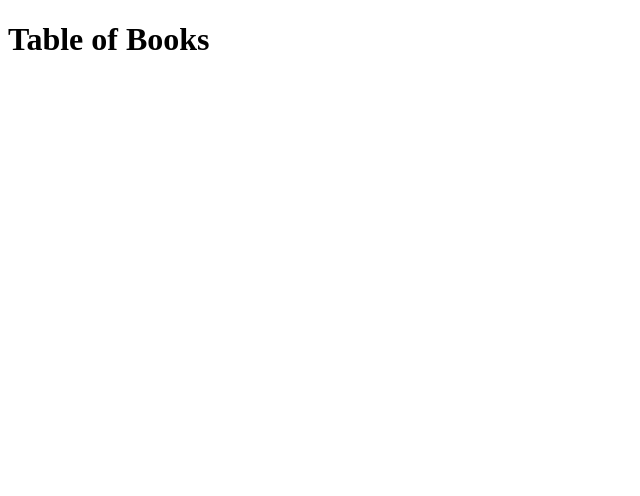
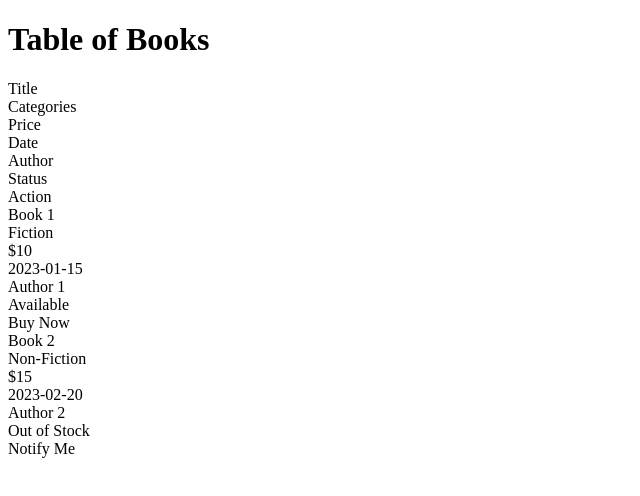
Before and after one commit to nrshakib/technofix-table-task, a React (Vite) app: page / in a window 1280 px wide. Shown: the top 496 px of the page, without its empty margins (0-640 px from the left). Built offline with nearby package versions, Linux system fonts and the light colour scheme.

Commit message:
Added Table Columns and Row Data

```diff
--- a/src/components/Table.jsx
+++ b/src/components/Table.jsx
@@ -1,5 +1,30 @@
-const Table = () => {
-  return <div></div>;
+const Table = ({ data }) => {
+  return (
+    <div>
+      <div>
+        <div>
+          <div>Title</div>
+          <div>Categories</div>
+          <div>Price</div>
+          <div>Date</div>
+          <div>Author</div>
+          <div>Status</div>
+          <div>Action</div>
+        </div>
+        {data.map((rowData, index) => (
+          <div key={index}>
+            <div>{rowData.title}</div>
+            <div>{rowData.categories}</div>
+            <div>{rowData.price}</div>
+            <div>{rowData.date}</div>
+            <div>{rowData.author}</div>
+            <div>{rowData.status}</div>
+            <div>{rowData.action}</div>
+          </div>
+        ))}
+      </div>
+    </div>
+  );
 };
 
 export default Table;
```
